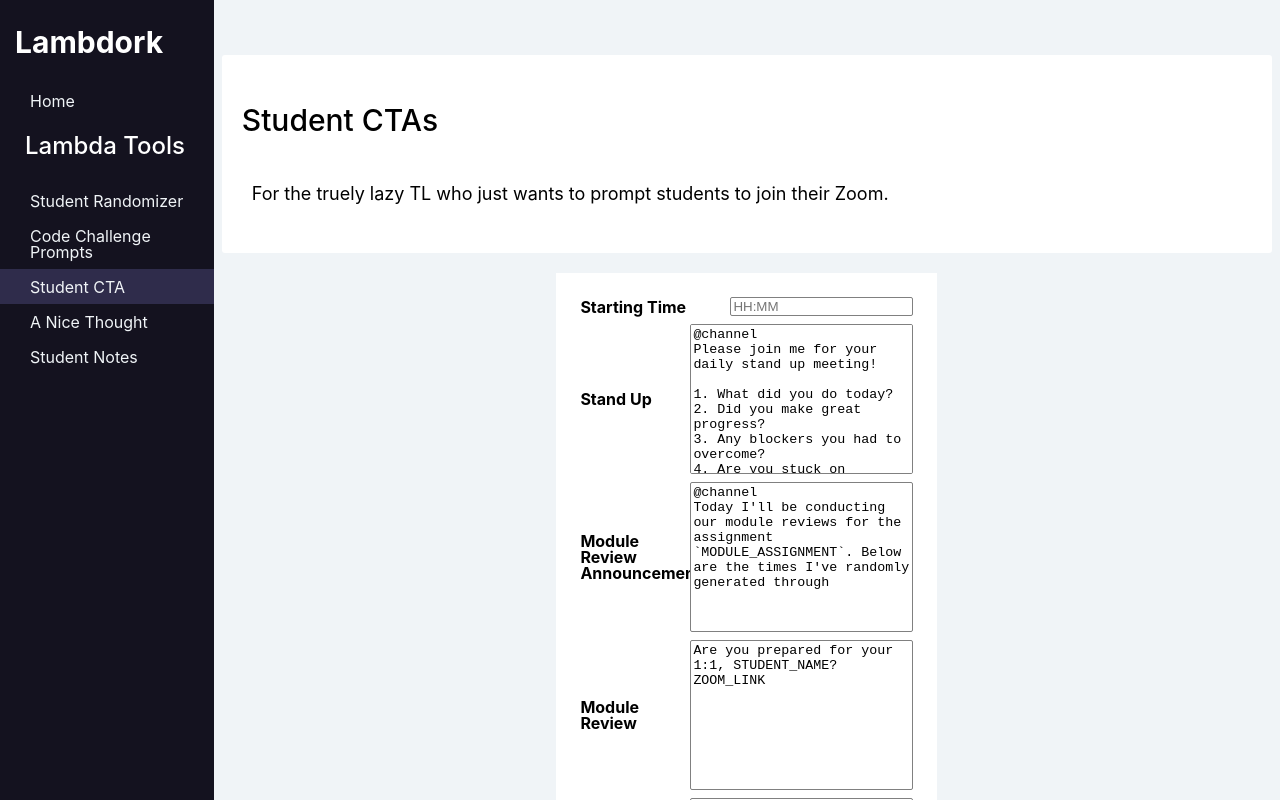
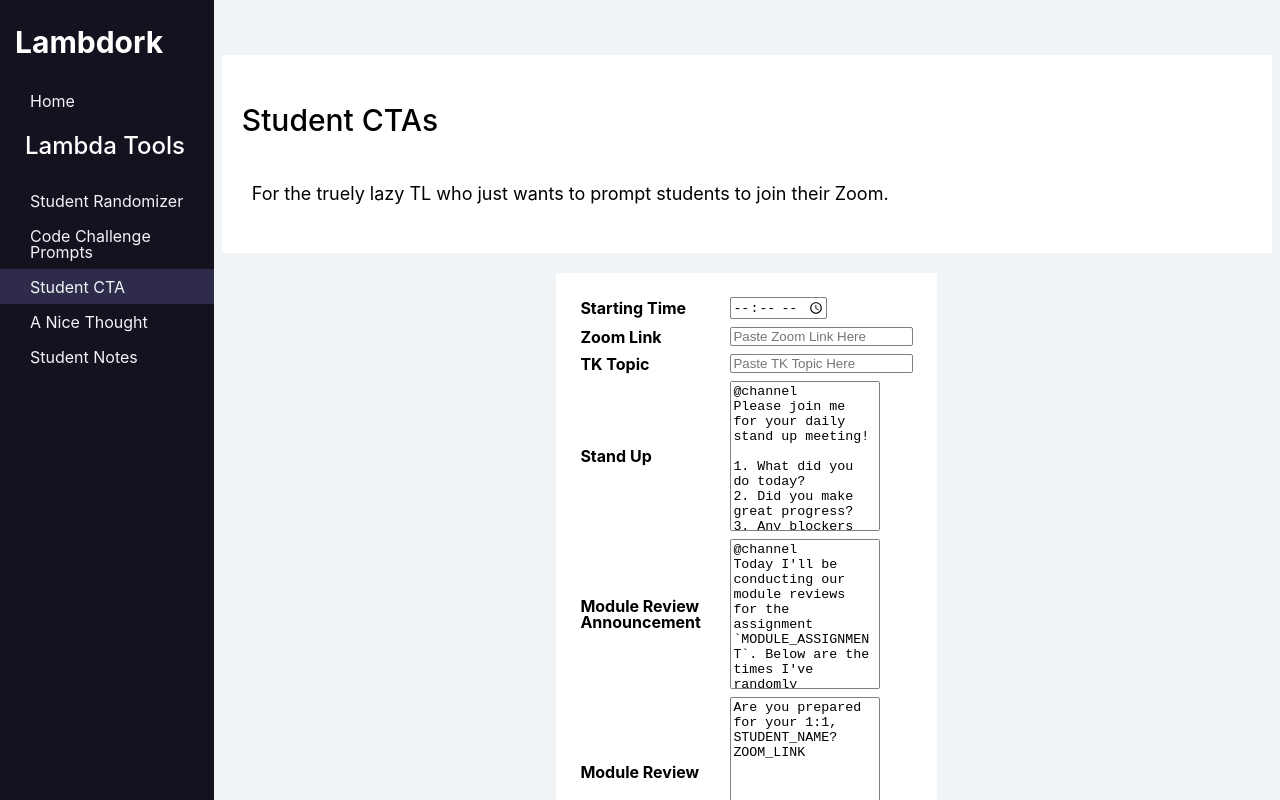
Before and after one commit to michaelagard/lambda-tools, a React (Create React App) app in the folder lambda-tools/: page /studentcta in a window 1280 px wide. Shown: the top 800 px of the page. Built offline with nearby package versions, Linux system fonts and the light colour scheme.

Commit message:
start cleaning up CTA data

```diff
--- a/lambda-tools/src/components/StudentCTA/Data/StudentCTAData.js
+++ b/lambda-tools/src/components/StudentCTA/Data/StudentCTAData.js
@@ -1,4 +1,3 @@
-export const moduleAssignmentStrData = "";
 export const standUpStrData = "@channel\nPlease join me for your daily stand up meeting!\n\n1. What did you do today?\n2. Did you make great progress?\n3. Any blockers you had to overcome?\n4. Are you stuck on something currently?\n\nZOOM_LINK";
 export const moduleReviewAnnouncementStrData ="@channel\nToday I'll be conducting our module reviews for the assignment `MODULE_ASSIGNMENT`. Below are the times I've randomly generated through ";
 export const moduleReviewStrData ="Are you prepared for your 1:1, STUDENT_NAME?\nZOOM_LINK";
--- a/lambda-tools/src/components/StudentCTA/StudentCTA.js
+++ b/lambda-tools/src/components/StudentCTA/StudentCTA.js
@@ -5,74 +5,108 @@ import ToolTitle from '../Subcomponents/ToolTitle/ToolTitle';
 import InputForm from '../Subcomponents/Forms/InputForm';
 import TextAreaForm from '../Subcomponents/Forms/TextAreaForm';
 import { Wrapper, CTAForm } from './StudentCTA.styled';
+import { standUpStrData, moduleReviewAnnouncementStrData, moduleReviewStrData, tkPrepStrData } from './Data/StudentCTAData';
+import Button from '../Subcomponents/Button/Button';
+
 const titleData = {title: "Student CTAs", titleDescription: "For the truely lazy TL who just wants to prompt students to join their Zoom."}
 
 function StudentCTA() {
 
-  const [moduleAssignmentStr, setModuleAssignmentStr] = useState("");
-  const [standUpStr, setStandUpStr ] = useState("@channel\nPlease join me for your daily stand up meeting!\n\n1. What did you do today?\n2. Did you make great progress?\n3. Any blockers you had to overcome?\n4. Are you stuck on something currently?\n\nZOOM_LINK");
-  const [moduleReviewAnnouncementStr, setModuleReviewAnnouncementStr] = useState("@channel\nToday I'll be conducting our module reviews for the assignment `MODULE_ASSIGNMENT`. Below are the times I've randomly generated through ");
-  const [moduleReviewStr, setModuleReviewStr] = useState("Are you prepared for your 1:1, STUDENT_NAME?\nZOOM_LINK");
-  const [tkPrepStr, setTKPrepStr] = useState("@channel\nToday we'll be going over TK_TOPIC that the instructor will go over.\nZOOM_LINK");
+  const [zoomLinkStr, setZoomLinkStr] = useState("");
+  const [startTimeStr, setStartTimeStr] = useState("");
+  const [TKTopicStr, setTKTopicStr] = useState("");
 
-  const handleModuleAssignmentStr = (event) => { setModuleAssignmentStr(event.target.value); }
+  const [standUpStr, setStandUpStr ] = useState(standUpStrData);
+  const [moduleReviewAnnouncementStr, setModuleReviewAnnouncementStr] = useState(moduleReviewAnnouncementStrData);
+  const [moduleReviewStr, setModuleReviewStr] = useState(moduleReviewStrData);
+  const [tkPrepStr, setTKPrepStr] = useState(tkPrepStrData);
 
+  const handleZoomLinkStr = (event) => { setZoomLinkStr(event.target.value); }
+  const handleStartTimeStr = (event) => { setStartTimeStr(event.target.value); }
+  const handleTKTopicStr = (event) => { setTKTopicStr(event.target.value); }
   const handleStandUpStrChange = (event) => { setStandUpStr(event.target.value); }
   const handleModuleReviewAnnouncementStrChange = (event) => { setModuleReviewAnnouncementStr(event.target.value); }
   const handleModuleReviewStrChange = (event) => { setModuleReviewStr(event.target.value); }
-  const handleTKPrepChange = (event) => { setTKPrepStr(event.target.value); replaceStrVariable(moduleAssignmentStr, moduleReviewAnnouncementStr) }
+  const handleTKPrepChange = (event) => { setTKPrepStr(event.target.value); }
 
+  // const handleReplaceTextButton = (event) => {
+  //   event.preventDefault();
+  //   replaceKeyword(keyword, string)
+  // }
+
+  const replaceKeyword = () => {
+    let modifiedStr = standUpStr.replace("ZOOM_LINK", zoomLinkStr);
+    setStandUpStr(modifiedStr);
+  }
 
   // String.prototype.InsertAt=function(StrToInsert,Position){
   //   return this.slice(0,Position) + StrToInsert + this.slice(Position)
   // }
 
-  const replaceStrVariable = (str, formStr) => {
-    let replaceIndex = formStr.search(str) + str.length;
-    moduleReviewAnnouncementStr.InsertAt(str, replaceIndex)
-    setModuleReviewAnnouncementStr()
-  }
+  // const replaceStrVariable = (str, formStr) => {
+  //   let replaceIndex = formStr.search(str) + str.length;
+  //   moduleReviewAnnouncementStr.InsertAt(str, replaceIndex)
+  //   setModuleReviewAnnouncementStr(moduleReviewAnnouncementStr)
+  // }
+
 
   return (
     <Wrapper>
       <ToolTitle titleData={titleData}/>
       <CTAForm>
         <InputForm formName="Starting Time"
+          type="time"
+          formClassName="cta-starting-time-input"
+          inputText={startTimeStr}
+          handleInputText={handleStartTimeStr}
+          placeHolderText={"HH:MM"}
+          maxLength="8"/>
+
+        <InputForm formName="Zoom Link"
           type="text"
-          formClassName="randomizer-time-form"
-          inputText={moduleAssignmentStr}
-          handleInputText={handleModuleAssignmentStr}
-          placeHolderText={"HH:MM"}
-          maxLength="8"
-          />
+          formClassName="cta-zoom-link-input"
+          inputText={zoomLinkStr}
+          handleInputText={handleZoomLinkStr}
+          placeHolderText={"Paste Zoom Link Here"}
+          maxLength="256"/>
+
+        <InputForm formName="TK Topic"
+          type="text"
+          formClassName="cta-tk-topic-input"
+          inputText={TKTopicStr}
+          handleInputText={handleTKTopicStr}
+          placeHolderText={"Paste TK Topic Here"}
+          maxLength="256"/>
+
         <TextAreaForm formName="Stand Up"
-          formClassName="randomizer-names-form"
+          formClassName="stand-up-input"
           inputText={standUpStr}
           handleInputText={handleStandUpStrChange}
-          placeHolderText={""}
-          width={"100%"}
+          width={"45%"}
           resize={"none"}/>
+
         <TextAreaForm formName="Module Review Announcement"
-          formClassName="randomizer-names-form"
+          formClassName="module-review-accouncement-input"
           inputText={moduleReviewAnnouncementStr}
           handleInputText={handleModuleReviewAnnouncementStrChange}
-          placeHolderText={"Seperate names by a newline"}
-          width={"100%"}
+          width={"45%"}
           resize={"none"}/>
+
         <TextAreaForm formName="Module Review"
-          formClassName="randomizer-names-form"
+          formClassName="module-review-input"
           inputText={moduleReviewStr}
           handleInputText={handleModuleReviewStrChange}
-          placeHolderText={"Seperate names by a newline"}
-          width={"100%"}
+          width={"45%"}
           resize={"none"}/>
+
         <TextAreaForm formName="TK Review"
-          formClassName="randomizer-names-form"
+          formClassName="tk-review-input"
           inputText={tkPrepStr}
           handleInputText={handleTKPrepChange}
-          placeHolderText={"Seperate names by a newline"}
-          width={"100%"}
+          width={"45%"}
           resize={"none"}/>
+        {/* <Button onClickAction={handleTest}
+          title={"Test"}/> */}
       </CTAForm>
     </Wrapper>
   );
```
